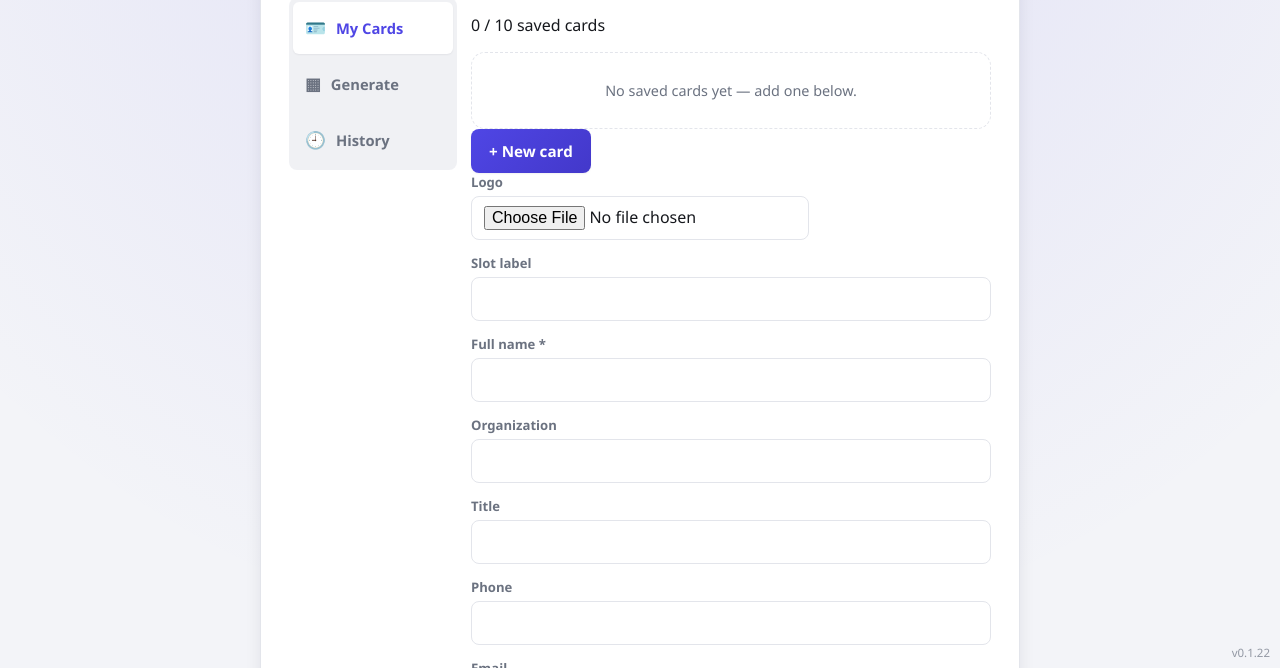
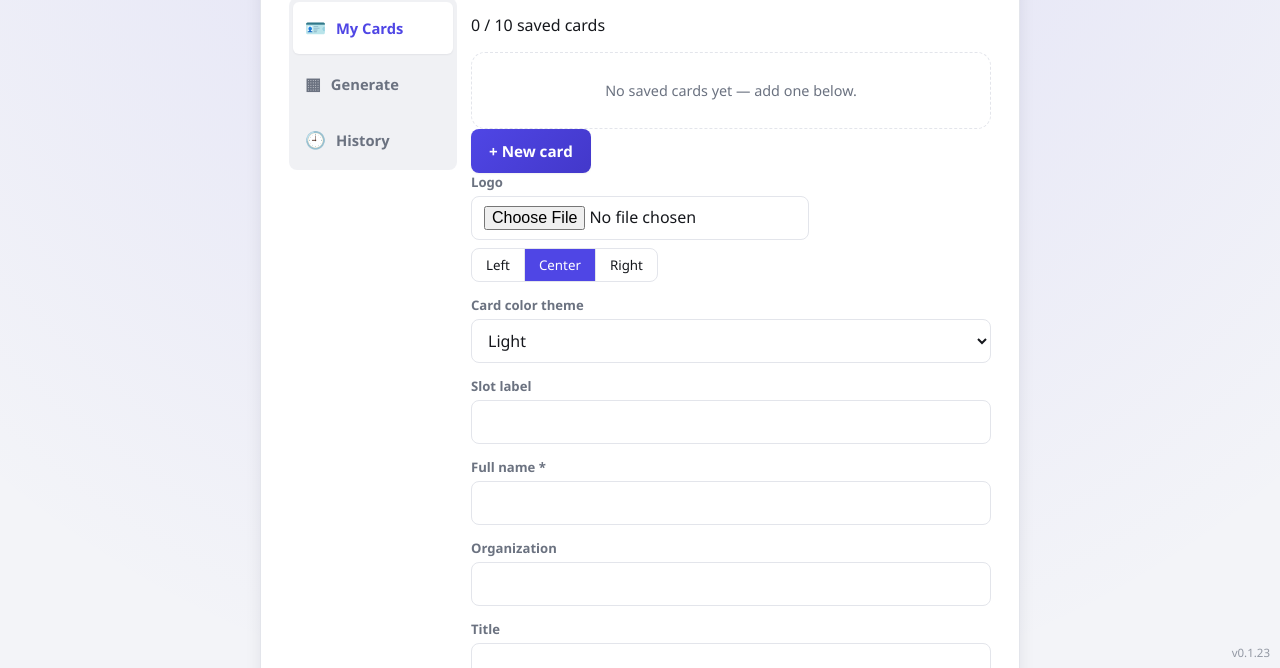
Before and after one commit to V3ct0r-8890/QRWebApp, a website built with Vite: page index.html in a window 1280 px wide. Both pictures are taken after a click on the button "+ New card". Shown: the part 132-800 px from the top of the page. Built offline with nearby package versions, Linux system fonts and the light colour scheme.

Commit message:
feat(cards): 00.01.023 round 001 — logo alignment and card color themes
Adds two personalization controls to the card editor: logo alignment
(left/center/right, next to the logo upload) and a card color theme
(light/dark/blue pastel/pink pastel). Both live on CardProfile as
optional fields defaulting to today's look (center, light), so
existing saved cards are unaffected. composeCardImage applies the
theme to background/border/text colors only — the QR itself stays
plain black-on-white behind a white backing chip, so scan reliability
is unaffected by theme. Preview and downloaded image stay in sync
automatically since both render through the same compose function.

Co-Authored-By: Claude Sonnet 5 <noreply@anthropic.com>

```diff
--- a/package.json
+++ b/package.json
@@ -1,6 +1,6 @@
 {
   "name": "qrwebapp",
-  "version": "0.1.22",
+  "version": "0.1.23",
   "private": true,
   "type": "module",
   "scripts": {
--- a/src/cards/composeCardImage.ts
+++ b/src/cards/composeCardImage.ts
@@ -1,4 +1,18 @@
-import type { CardProfile } from './store';
+import type { CardProfile, CardTheme } from './store';
+
+interface Palette {
+  background: string;
+  border: string;
+  labelColor: string;
+  valueColor: string;
+}
+
+const THEMES: Record<CardTheme, Palette> = {
+  light: { background: '#ffffff', border: '#e3e5eb', labelColor: '#6b7280', valueColor: '#16181d' },
+  dark: { background: '#1c1e24', border: '#33363f', labelColor: '#9aa0ae', valueColor: '#f2f3f5' },
+  blue: { background: '#eaf2fb', border: '#c7dcf3', labelColor: '#3b6ea5', valueColor: '#1c3a57' },
+  pink: { background: '#fbeaf0', border: '#f3c7d7', labelColor: '#a5476b', valueColor: '#571c33' },
+};
 
 function loadImage(src: string): Promise<HTMLImageElement> {
   return new Promise((resolve, reject) => {
@@ -10,7 +24,6 @@ function loadImage(src: string): Promise<HTMLImageElement> {
 }
 
 const FONT_STACK = '"Segoe UI", system-ui, -apple-system, Roboto, sans-serif';
-const BORDER_COLOR = '#e3e5eb';
 
 /** Greedy word-wrap capped at `maxLines`; overflow on the last line gets an ellipsis. */
 function wrapText(ctx: CanvasRenderingContext2D, text: string, maxWidth: number, maxLines: number): string[] {
@@ -63,9 +76,12 @@ export async function composeCardImage(card: CardProfile, qrCanvas: HTMLCanvasEl
   const ctx = canvas.getContext('2d');
   if (!ctx) throw new Error('Canvas rendering is not available.');
 
-  ctx.fillStyle = '#ffffff';
+  const palette = THEMES[card.theme ?? 'light'];
+  const logoAlign = card.logoAlign ?? 'center';
+
+  ctx.fillStyle = palette.background;
   ctx.fillRect(0, 0, width, height);
-  ctx.strokeStyle = BORDER_COLOR;
+  ctx.strokeStyle = palette.border;
   ctx.lineWidth = 1;
   ctx.strokeRect(0.5, 0.5, width - 1, height - 1);
 
@@ -84,9 +100,16 @@ export async function composeCardImage(card: CardProfile, qrCanvas: HTMLCanvasEl
     const scale = Math.min(boxW / logoImg.width, boxH / logoImg.height);
     const logoWidth = logoImg.width * scale;
     const logoHeight = logoImg.height * scale;
-    ctx.drawImage(logoImg, (width - logoWidth) / 2, (bannerHeight - logoHeight) / 2, logoWidth, logoHeight);
+    const logoY = (bannerHeight - logoHeight) / 2;
+    const logoX =
+      logoAlign === 'left'
+        ? sidePadding
+        : logoAlign === 'right'
+          ? width - sidePadding - logoWidth
+          : (width - logoWidth) / 2;
+    ctx.drawImage(logoImg, logoX, logoY, logoWidth, logoHeight);
   }
-  ctx.strokeStyle = BORDER_COLOR;
+  ctx.strokeStyle = palette.border;
   ctx.beginPath();
   ctx.moveTo(0, bannerHeight);
   ctx.lineTo(width, bannerHeight);
@@ -100,6 +123,12 @@ export async function composeCardImage(card: CardProfile, qrCanvas: HTMLCanvasEl
   const qrSize = 380;
   const qrX = sidePadding;
   const qrY = bodyTop + bodyPadding;
+  // The QR itself always stays plain black-on-white for scan reliability —
+  // a white backing chip (with its own quiet-zone margin) keeps it readable
+  // against dark/pastel theme backgrounds instead of tinting its modules.
+  const qrChipMargin = 14;
+  ctx.fillStyle = '#ffffff';
+  ctx.fillRect(qrX - qrChipMargin, qrY - qrChipMargin, qrSize + qrChipMargin * 2, qrSize + qrChipMargin * 2);
   ctx.drawImage(qrCanvas, qrX, qrY, qrSize, qrSize);
 
   type Field = { label: string; value?: string };
@@ -118,12 +147,12 @@ export async function composeCardImage(card: CardProfile, qrCanvas: HTMLCanvasEl
   ctx.textBaseline = 'alphabetic';
   for (const field of fields) {
     ctx.font = `600 28px ${FONT_STACK}`;
-    ctx.fillStyle = '#6b7280';
+    ctx.fillStyle = palette.labelColor;
     ctx.fillText(field.label, textX, textY);
     const labelWidth = ctx.measureText(field.label).width;
 
     ctx.font = field.label === 'Name:' ? `700 40px ${FONT_STACK}` : `400 32px ${FONT_STACK}`;
-    ctx.fillStyle = '#16181d';
+    ctx.fillStyle = palette.valueColor;
     ctx.fillText(` ${field.value}`, textX + labelWidth, textY);
 
     textY += lineHeight;
@@ -145,11 +174,11 @@ export async function composeCardImage(card: CardProfile, qrCanvas: HTMLCanvasEl
     let addressY = qrY + qrSize + 18 + 24; // gap below the QR row, then first-line baseline
 
     ctx.font = `600 26px ${FONT_STACK}`;
-    ctx.fillStyle = '#6b7280';
+    ctx.fillStyle = palette.labelColor;
     ctx.fillText(addressLabel, sidePadding, addressY);
 
     ctx.font = `400 26px ${FONT_STACK}`;
-    ctx.fillStyle = '#16181d';
+    ctx.fillStyle = palette.valueColor;
     for (const line of lines) {
       ctx.fillText(line, sidePadding + labelWidth + labelGap, addressY);
       addressY += addressLineHeight;
--- a/src/style.css
+++ b/src/style.css
@@ -437,6 +437,34 @@ button.secondary.danger:hover {
   border: 1px solid var(--color-border);
 }
 
+.segmented-control {
+  display: flex;
+  margin-top: 8px;
+  border: 1px solid var(--color-border);
+  border-radius: var(--radius-sm);
+  overflow: hidden;
+  width: fit-content;
+}
+
+.segmented-option {
+  min-height: 32px;
+  padding: 6px 14px;
+  border: none;
+  border-right: 1px solid var(--color-border);
+  background: transparent;
+  color: var(--color-fg);
+  cursor: pointer;
+}
+
+.segmented-option:last-child {
+  border-right: none;
+}
+
+.segmented-option.active {
+  background: var(--color-primary);
+  color: var(--color-primary-fg);
+}
+
 .carousel-caption {
   margin: 0 0 2px;
   text-align: center;
--- a/src/ui/cards.ts
+++ b/src/ui/cards.ts
@@ -8,6 +8,8 @@ import {
   listCards,
   saveCard,
   type CardProfile,
+  type CardTheme,
+  type LogoAlign,
 } from '../cards/store';
 import { resizeImageToDataUrl } from '../util/image';
 import { composeCardImage } from '../cards/composeCardImage';
@@ -115,6 +117,20 @@ export function renderCardsTab(container: HTMLElement): void {
           <input id="c-logo" type="file" accept="image/*" style="width:auto;min-height:auto;" />
           <button class="secondary" id="c-logo-remove" type="button" hidden>Remove</button>
         </div>
+        <div class="segmented-control" id="c-logo-align" role="radiogroup" aria-label="Logo alignment">
+          <button class="segmented-option" type="button" data-value="left">Left</button>
+          <button class="segmented-option" type="button" data-value="center">Center</button>
+          <button class="segmented-option" type="button" data-value="right">Right</button>
+        </div>
+      </div>
+      <div class="field">
+        <label for="c-theme">Card color theme</label>
+        <select id="c-theme">
+          <option value="light">Light</option>
+          <option value="dark">Dark</option>
+          <option value="blue">Blue (pastel)</option>
+          <option value="pink">Pink (pastel)</option>
+        </select>
       </div>
       <div class="field"><label for="c-label">Slot label</label><input id="c-label" /></div>
       <div class="field"><label for="c-name">Full name *</label><input id="c-name" /></div>
@@ -168,6 +184,25 @@ export function renderCardsTab(container: HTMLElement): void {
       refreshLogoPreview();
     });
 
+    let logoAlign: LogoAlign = existing?.logoAlign ?? 'center';
+    const logoAlignGroup = slot.querySelector<HTMLDivElement>('#c-logo-align')!;
+    const logoAlignButtons = Array.from(logoAlignGroup.querySelectorAll<HTMLButtonElement>('.segmented-option'));
+    function refreshLogoAlign(): void {
+      for (const btn of logoAlignButtons) {
+        btn.classList.toggle('active', btn.dataset.value === logoAlign);
+      }
+    }
+    for (const btn of logoAlignButtons) {
+      btn.addEventListener('click', () => {
+        logoAlign = btn.dataset.value as LogoAlign;
+        refreshLogoAlign();
+      });
+    }
+    refreshLogoAlign();
+
+    const themeSelect = slot.querySelector<HTMLSelectElement>('#c-theme')!;
+    themeSelect.value = existing?.theme ?? 'light';
+
     const fields: Record<string, HTMLInputElement | HTMLTextAreaElement> = {
       label: slot.querySelector('#c-label')!,
       fullName: slot.querySelector('#c-name')!,
@@ -212,6 +247,8 @@ export function renderCardsTab(container: HTMLElement): void {
         address: fields.address.value.trim() || undefined,
         note: fields.note.value.trim() || undefined,
         logo: logoDataUrl,
+        logoAlign,
+        theme: themeSelect.value as CardTheme,
       };
       try {
         saveCard(card);
```
Also changed, not shown: src/cards/store.ts (+7 -0 lines).
